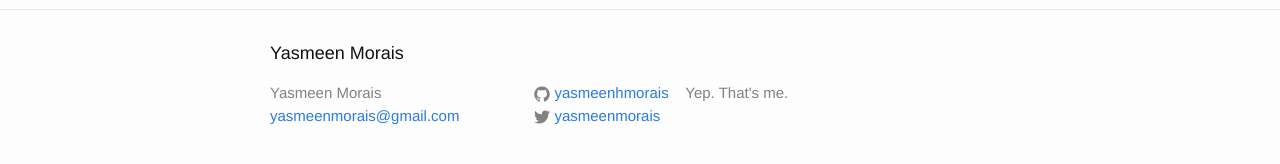
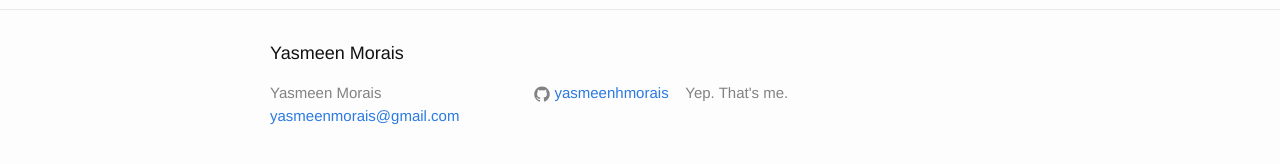
Before and after one commit to yasmeenhmorais/yasmeenhmorais.github.io, a Jekyll site: the page built from about.md, in a window 1280 px wide. Shown: the part 341-505 px from the top of the page. Built offline with Jekyll 4.4.1, drawn with Linux system fonts in a browser that asks for light colours.

Commit message:
Trial twitter > facebook

```diff
--- a/_config.yml
+++ b/_config.yml
@@ -12,7 +12,7 @@
   Yep. That's me.
 baseurl: "" # the subpath of your site, e.g. /blog
 url: "http://yasmeenmorais.com" # the base hostname & protocol for your site
-twitter_username: yasmeenmorais
+facebook_username: yasmeenhmorais
 github_username:  yasmeenhmorais
 
 # Build settings
```
